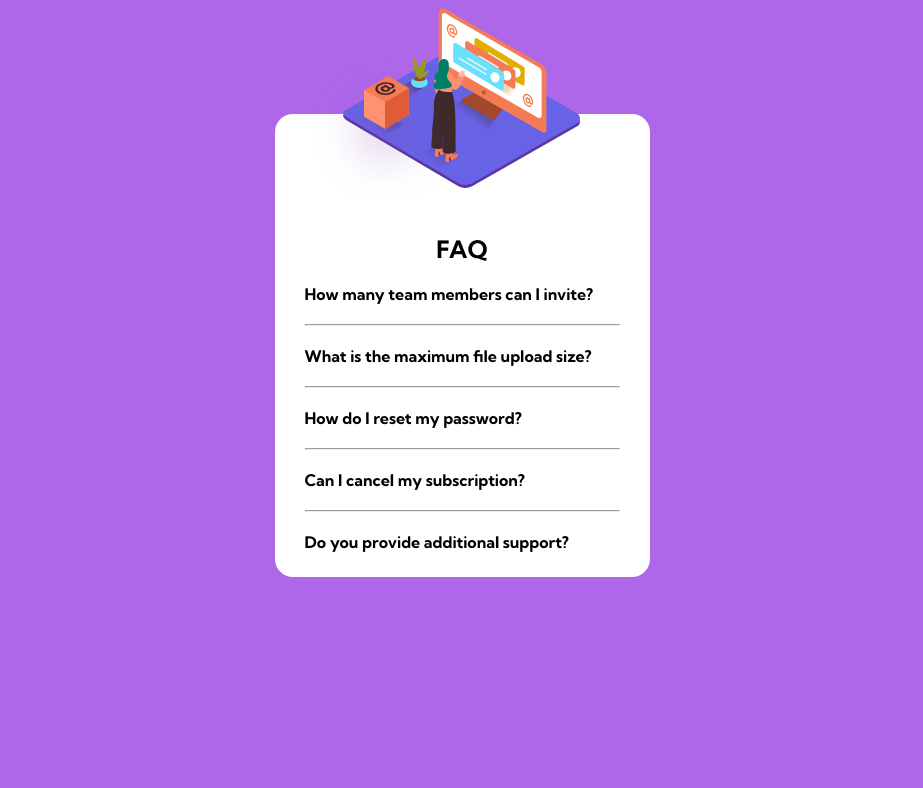
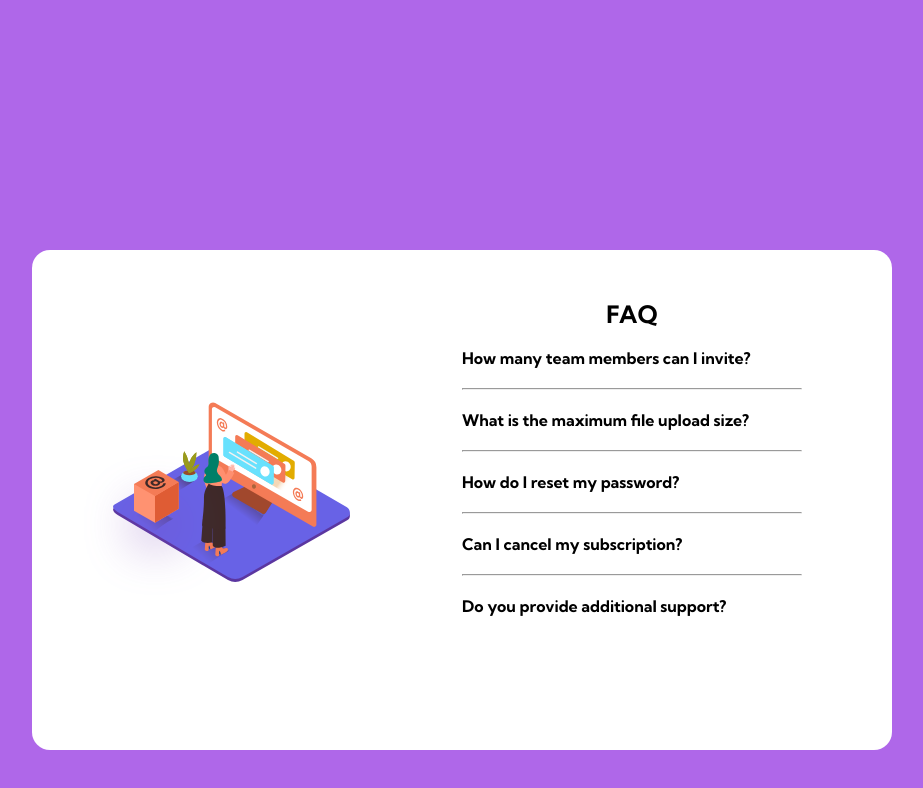
Before and after one commit to tommythetechie/FAQ-Accordion-card, a plain HTML site: page index.html in a window 1536 px wide. Shown: the whole page, without its empty margins (306-1229 px from the left). Drawn offline with Linux system fonts and the light colour scheme.

Commit message:
desktop
wrapped up desktop queries

```diff
--- a/style.css
+++ b/style.css
@@ -44,3 +44,27 @@ section h1 {
 hr {
 	margin: 20px 0px;
 }
+
+
+
+@media screen and (min-width: 1440px) {
+
+	.wrapper {
+		min-width: 860px;
+		margin-top: 250px;
+		background-color: #fff;
+		border-radius: 18px;
+	}
+    .card {
+        min-width: 860px;
+        display: grid;
+		align-items: center;
+        grid-template-columns: 400px 400px;
+		grid-template-rows: 500px;
+    }
+	section {
+		z-index: 2;
+		background-color: transparent;
+	}
+
+  }
```
